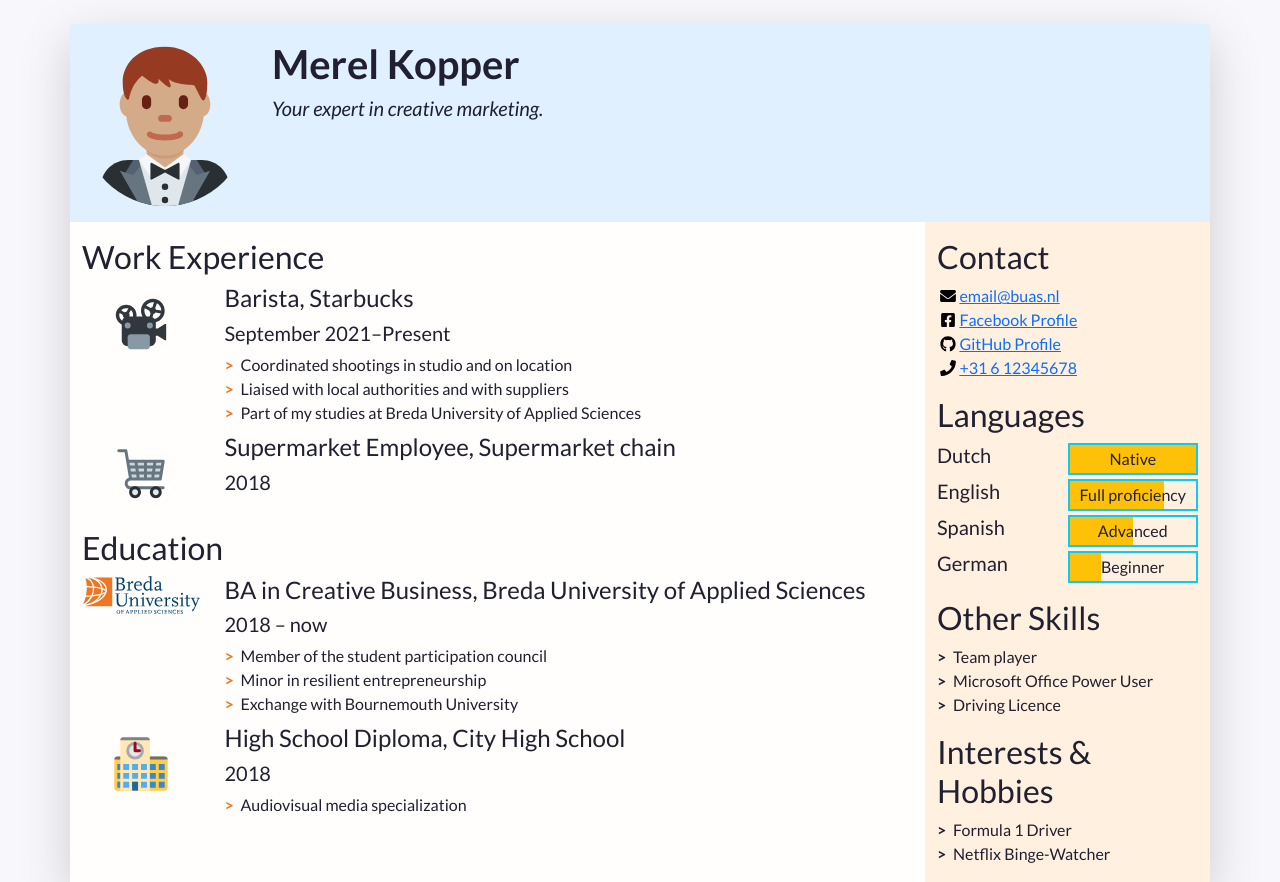
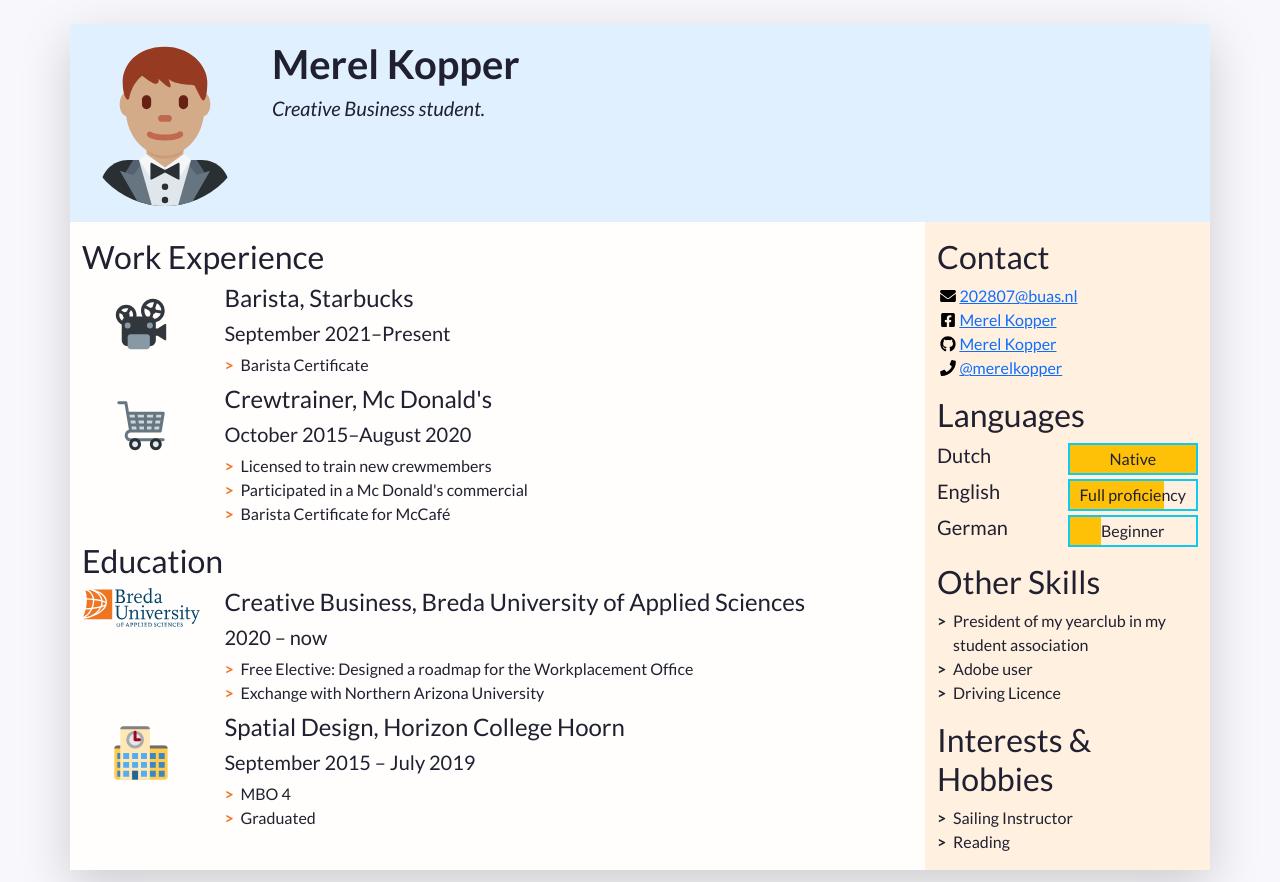
Before and after one commit to MerelKopper/blondemerel, a plain HTML site: page index.html in a window 1280 px wide. Shown: the top 882 px of the page. Drawn offline with nearby package versions, Linux system fonts and the light colour scheme.

Commit message:
Update index.html

```diff
--- a/index.html
+++ b/index.html
@@ -55,7 +55,7 @@
         -->
         <div class="col-12 col-sm-8 col-md-9 col-lg-10 my-3 header-content">
           <h1 class="fw-bolder">Merel Kopper</h1>
-          <h5 class="fst-italic tagline">Your expert in creative marketing.</h5>
+          <h5 class="fst-italic tagline">Creative Business student.</h5>
         </div>
       </header>
 
@@ -93,9 +93,7 @@
                   <h5>September 2021&ndash;Present</h5>
                   <!-- Use the list below to talk about your achievements -->
                   <ul class="biography-details list-unstyled">
-                    <li>Coordinated shootings in studio and on location</li>
-                    <li>Liaised with local authorities and with suppliers</li>
-                    <li>Part of my studies at Breda University of Applied Sciences</li>
+                    <li>Barista Certificate</li>
                   </ul>
                 </div>
               </li>
@@ -107,9 +105,14 @@
                   <img class="biography-logo mw-100 d-block mx-auto" src="images/employers/trolley.svg" alt="Company logo" width="80">
                 </div>
                 <div class="biography-contents col-9 col-sm-10 col-md-9 col-lg-10">
-                  <h4>Supermarket Employee, Supermarket chain</h4>
-                  <h5>2018</h5>
+                  <h4>Crewtrainer, Mc Donald's</h4>
+                  <h5>October 2015&ndash;August 2020</h5>
                   <!-- This entry doesn't have a list of achievements, but you can copy-paste the one from above -->
+					<ul class="biography-details list-unstyled">
+                    <li>Licensed to train new crewmembers</li>
+                    <li>Participated in a Mc Donald's commercial</li>
+                    <li>Barista Certificate for McCafé</li>
+					</ul>
                 </div>
               </li>
 
@@ -128,13 +131,12 @@
                   <img class="biography-logo mw-100 d-block mx-auto" src="images/schools/logo-buas.svg" alt="School logo" width="120">
                 </div>
                 <div class="biography-contents col-9 col-sm-10 col-md-9 col-lg-10">
-                  <h4>BA in Creative Business, Breda University of Applied Sciences</h4>
-                  <h5>2018&nbsp;&ndash;&nbsp;now</h5>
+                  <h4>Creative Business, Breda University of Applied Sciences</h4>
+                  <h5>2020&nbsp;&ndash;&nbsp;now</h5>
                   <!-- Use the list below to talk about minors, exchanges, extra-curricular activities. -->
                   <ul class="biography-details list-unstyled">
-                    <li>Member of the student participation council</li>
-                    <li>Minor in resilient entrepreneurship</li>
-                    <li>Exchange with Bournemouth University</li>
+                    <li>Free Elective: Designed a roadmap for the Workplacement Office</li>
+                    <li>Exchange with Northern Arizona University</li>
                   </ul>
                 </div>
               </li>
@@ -145,10 +147,11 @@
                   <img class="biography-logo mw-100 d-block mx-auto" src="images/schools/school.svg" alt="School logo" width="80">
                 </div>
                 <div class="biography-contents col-9 col-sm-10 col-md-9 col-lg-10">
-                  <h4>High School Diploma, City High School</h4>
-                  <h5>2018</h5>
+                  <h4>Spatial Design, Horizon College Hoorn</h4>
+                  <h5>September 2015&nbsp;&ndash;&nbsp;July 2019</h5>
                   <ul class="biography-details list-unstyled">
-                    <li>Audiovisual media specialization</li>
+                    <li>MBO 4</li>
+					  <li>Graduated</li>
                   </ul>
                 </div>
               </li>
@@ -177,27 +180,27 @@
             -->
             <ul class="contact-list list-unstyled">
               <li class="contact-item">
-                <a class="d-flex align-items-center" href="mailto:email@buas.nl" target="_blank">
+                <a class="d-flex align-items-center" href="mailto:202807@buas.nl" target="_blank">
                   <img class="contact-icon" src="images/icons/envelope.svg" alt="Email">
-                  email@buas.nl
+                  202807@buas.nl
                 </a>
               </li>
               <li class="contact-item">
-                <a class="d-flex align-items-center" href="https://facebook.com/" target="_blank">
+                <a class="d-flex align-items-center" href="https://www.facebook.com/merel.koppr/" target="_blank">
                   <img class="contact-icon" src="images/icons/facebook.svg" alt="Facebook">
-                  Facebook Profile
+                  Merel Kopper
                 </a>
               </li>
               <li class="contact-item">
-                <a class="d-flex align-items-center" href="https://github.com/" target="_blank">
+                <a class="d-flex align-items-center" href="https://github.com/MerelKopper" target="_blank">
                   <img class="contact-icon" src="images/icons/github.svg" alt="LinkedIn">
-                  GitHub Profile
+                  Merel Kopper
                 </a>
               </li>
               <li class="contact-item">
-                <a class="d-flex align-items-center" href="tel:+31612345678" target="_blank">
+                <a class="d-flex align-items-center" href="https://www.instagram.com/merelkopper/" target="_blank">
                   <img class="contact-icon" src="images/icons/phone.svg" alt="Mobile Phone">
-                  +31 6 12345678
+                  @merelkopper
                 </a>
               </li>
             </ul>
@@ -225,14 +228,7 @@
                   <h6 class="position-absolute w-100 text-center top-0 py-1">Full proficiency</h6>
                 </div>
               </li>
-              <li class="language-item d-flex mb-1">
-                <h5 class="language-name w-50">Spanish</h5>
-                <div class="language-level w-50 border border-info border-2 position-relative">
-                  <!-- The div below is a progress bar. Choose between w-25, w-50, w-75 and w-100 to show your level of fluency -->
-                  <div class="language-progress position-absolute bg-warning h-100 w-50"></div>
-                  <h6 class="position-absolute w-100 text-center top-0 py-1">Advanced</h6>
-                </div>
-              </li>
+
               <li class="language-item d-flex mb-1">
                 <h5 class="language-name w-50">German</h5>
                 <div class="language-level w-50 border border-info border-2 position-relative">
@@ -249,8 +245,8 @@
           <section class="my-3 aside-section">
             <h2>Other Skills</h2>
             <ul class="skill-list list-unstyled">
-              <li class="skill-item">Team player</li>
-              <li class="skill-item">Microsoft Office Power User</li>
+              <li class="skill-item">President of my yearclub in my student association</li>
+              <li class="skill-item">Adobe user</li>
               <li class="skill-item">Driving Licence</li>
             </ul>
           </section>
@@ -260,8 +256,8 @@
           <section class="my-3 aside-section">
             <h2>Interests &amp; Hobbies</h2>
             <ul class="skill-list list-unstyled">
-              <li class="skill-item">Formula 1 Driver</li>
-              <li class="skill-item">Netflix Binge-Watcher</li>
+              <li class="skill-item">Sailing Instructor</li>
+              <li class="skill-item">Reading</li>
             </ul>
           </section>
 
```
